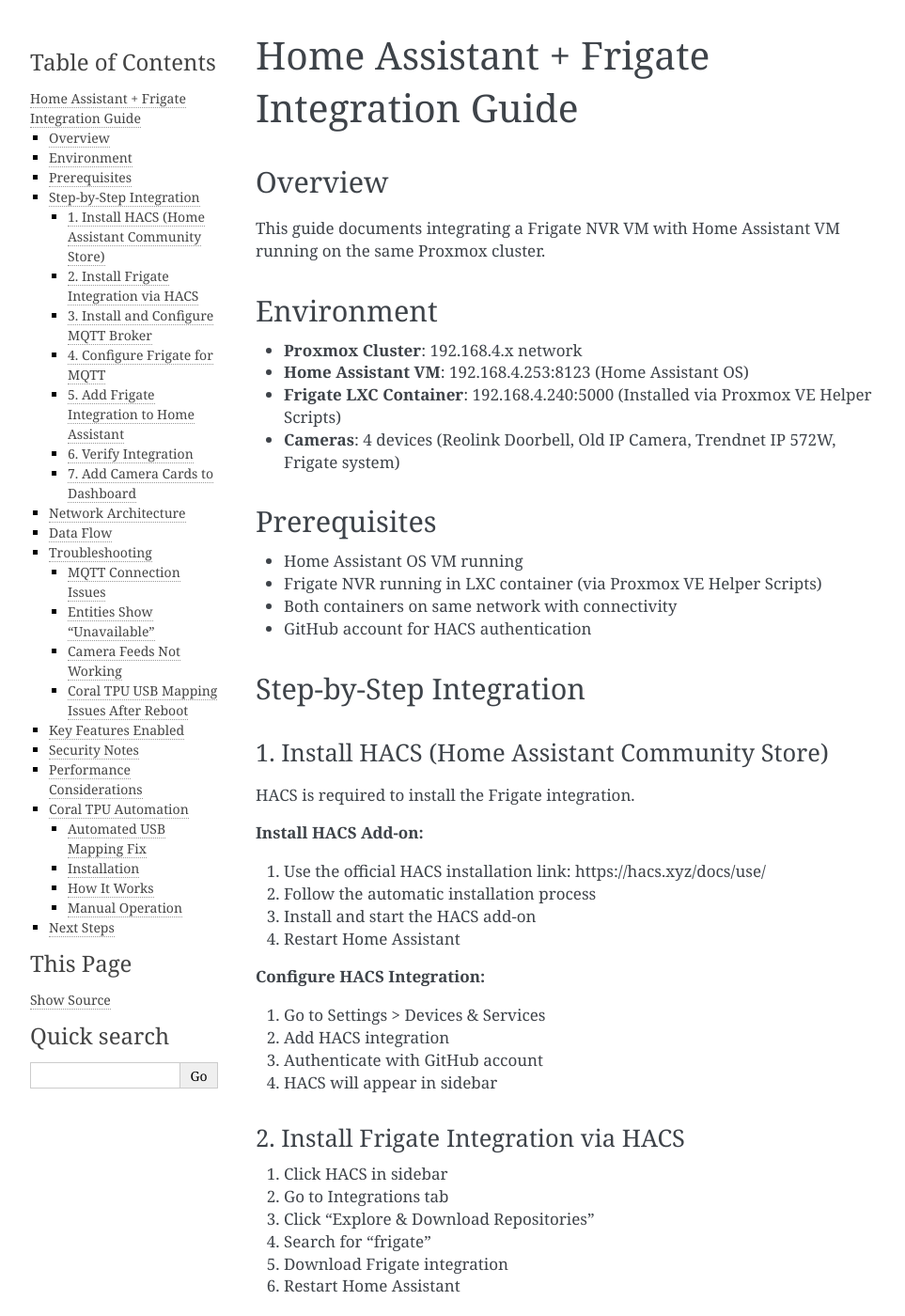
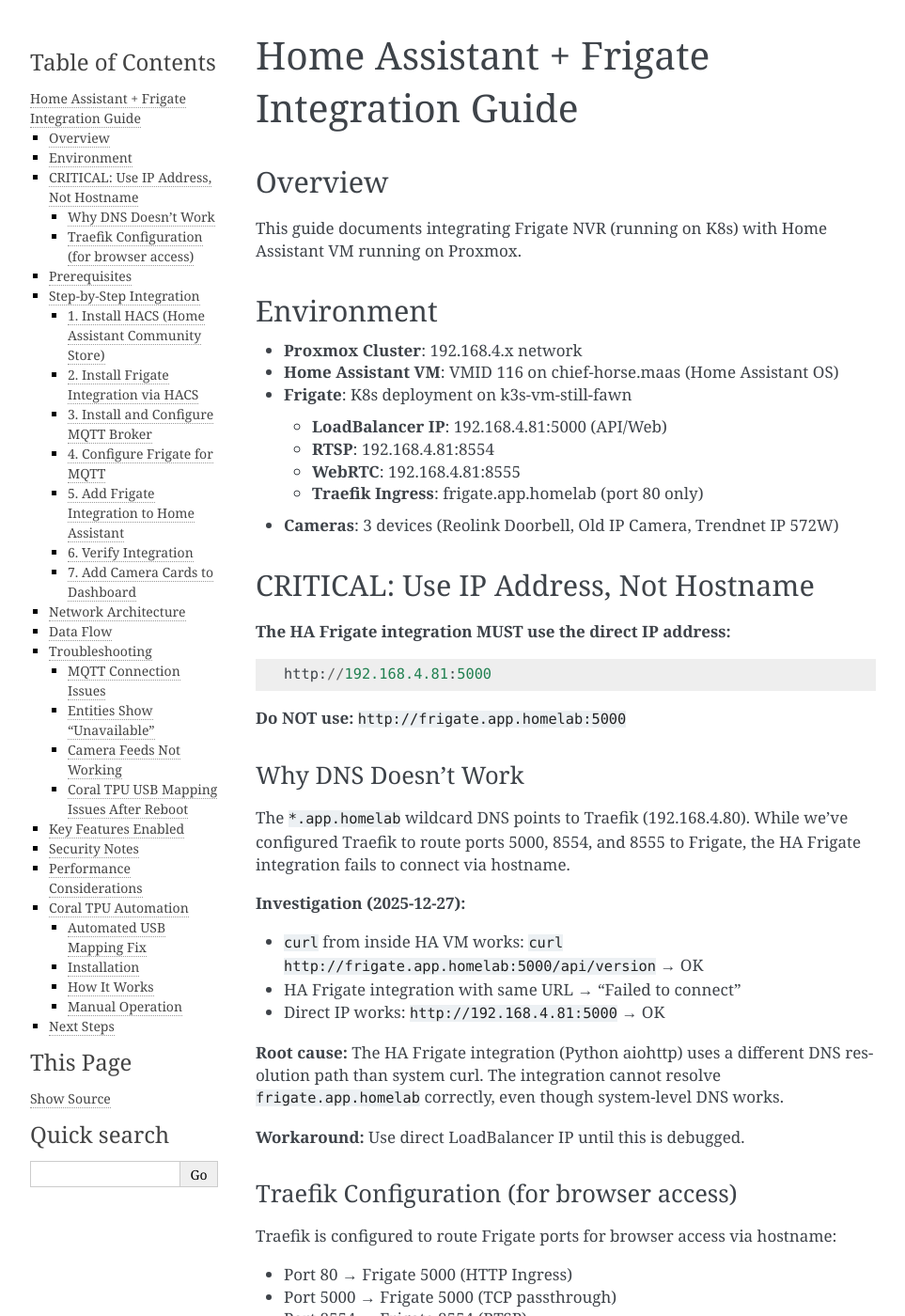
Before and after one commit to homeiac/home, a Sphinx documentation site: the page built from docs/source/md/frigate-homeassistant-integration-guide.md, in a window 1280 px wide and 1400 px high. Shown: the whole window at 94% size, without its empty margins (148-1111 px from the left). Built offline with Sphinx 7.4.7, drawn with Linux system fonts in a browser that asks for light colours; some of the changed text lies outside the part shown.

Commit message:
docs(frigate): update HA integration guide - use IP not hostname
HA Frigate integration fails with DNS hostname even though curl works.
Python aiohttp uses different DNS resolution than system curl.

Workaround: Use http://192.168.4.81:5000 (direct LoadBalancer IP)

Updated:
- Environment section for K8s deployment
- Critical warning about IP vs hostname
- Network architecture diagram
- Investigation notes from 2025-12-27

🤖 Generated with [Claude Code](https://claude.com/claude-code)

Co-Authored-By: Claude Opus 4.5 <noreply@anthropic.com>

````diff
--- a/docs/source/md/frigate-homeassistant-integration-guide.md
+++ b/docs/source/md/frigate-homeassistant-integration-guide.md
@@ -1,18 +1,54 @@
 # Home Assistant + Frigate Integration Guide
 
 ## Overview
-This guide documents integrating a Frigate NVR VM with Home Assistant VM running on the same Proxmox cluster.
+This guide documents integrating Frigate NVR (running on K8s) with Home Assistant VM running on Proxmox.
 
 ## Environment
 - **Proxmox Cluster**: 192.168.4.x network
-- **Home Assistant VM**: 192.168.4.253:8123 (Home Assistant OS)
-- **Frigate LXC Container**: 192.168.4.240:5000 (Installed via Proxmox VE Helper Scripts)
-- **Cameras**: 4 devices (Reolink Doorbell, Old IP Camera, Trendnet IP 572W, Frigate system)
+- **Home Assistant VM**: VMID 116 on chief-horse.maas (Home Assistant OS)
+- **Frigate**: K8s deployment on k3s-vm-still-fawn
+  - **LoadBalancer IP**: 192.168.4.81:5000 (API/Web)
+  - **RTSP**: 192.168.4.81:8554
+  - **WebRTC**: 192.168.4.81:8555
+  - **Traefik Ingress**: frigate.app.homelab (port 80 only)
+- **Cameras**: 3 devices (Reolink Doorbell, Old IP Camera, Trendnet IP 572W)
+
+## CRITICAL: Use IP Address, Not Hostname
+
+**The HA Frigate integration MUST use the direct IP address:**
+```
+http://192.168.4.81:5000
+```
+
+**Do NOT use:** `http://frigate.app.homelab:5000`
+
+### Why DNS Doesn't Work
+
+The `*.app.homelab` wildcard DNS points to Traefik (192.168.4.80). While we've configured Traefik to route ports 5000, 8554, and 8555 to Frigate, the HA Frigate integration fails to connect via hostname.
+
+**Investigation (2025-12-27):**
+- `curl` from inside HA VM works: `curl http://frigate.app.homelab:5000/api/version` → OK
+- HA Frigate integration with same URL → "Failed to connect"
+- Direct IP works: `http://192.168.4.81:5000` → OK
+
+**Root cause:** The HA Frigate integration (Python aiohttp) uses a different DNS resolution path than system curl. The integration cannot resolve `frigate.app.homelab` correctly, even though system-level DNS works.
+
+**Workaround:** Use direct LoadBalancer IP until this is debugged.
+
+### Traefik Configuration (for browser access)
+
+Traefik is configured to route Frigate ports for browser access via hostname:
+- Port 80 → Frigate 5000 (HTTP Ingress)
+- Port 5000 → Frigate 5000 (TCP passthrough)
+- Port 8554 → Frigate 8554 (RTSP)
+- Port 8555 → Frigate 8555 (WebRTC TCP/UDP)
+
+Config: `gitops/clusters/homelab/infrastructure/traefik/helmchartconfig.yaml`
 
 ## Prerequisites
 - Home Assistant OS VM running
-- Frigate NVR running in LXC container (via Proxmox VE Helper Scripts)
-- Both containers on same network with connectivity
+- Frigate running on K8s cluster
+- Network connectivity between HA and K8s cluster
 - GitHub account for HACS authentication
 
 ## Step-by-Step Integration
@@ -72,7 +108,7 @@ Restart Frigate LXC container after configuration change.
 1. Go to Settings > Devices & Services
 2. Click "Add Integration"
 3. Search for "frigate"
-4. Configure with Frigate URL: `http://192.168.4.240:5000`
+4. Configure with Frigate URL: `http://192.168.4.81:5000` **(use IP, not hostname!)**
 5. Complete integration setup
 
 ### 6. Verify Integration
@@ -96,15 +132,24 @@ Check that integration shows:
 
 ## Network Architecture
 ```
-Proxmox Host (192.168.4.x)
-├── Home Assistant VM (192.168.4.253:8123)
-│   ├── MQTT Broker (Mosquitto)
-│   ├── HACS
-│   └── Frigate Integration
-└── Frigate LXC Container (192.168.4.240:5000)
-    ├── Camera Processing
-    ├── MQTT Client
-    └── RTSP Streams (port 8554)
+Proxmox Cluster (192.168.4.x)
+├── chief-horse.maas
+│   └── Home Assistant VM (VMID 116)
+│       ├── MQTT Broker (Mosquitto)
+│       ├── HACS
+│       └── Frigate Integration → http://192.168.4.81:5000
+│
+├── still-fawn.maas
+│   └── K3s VM (VMID 108)
+│       └── Frigate Pod (192.168.4.81)
+│           ├── API/Web: port 5000
+│           ├── RTSP: port 8554
+│           ├── WebRTC: port 8555
+│           ├── Coral USB TPU
+│           └── AMD RX 580 GPU (VAAPI)
+│
+└── Traefik (192.168.4.80) - for browser access only
+    └── frigate.app.homelab → Frigate
 ```
 
 ## Data Flow
````
